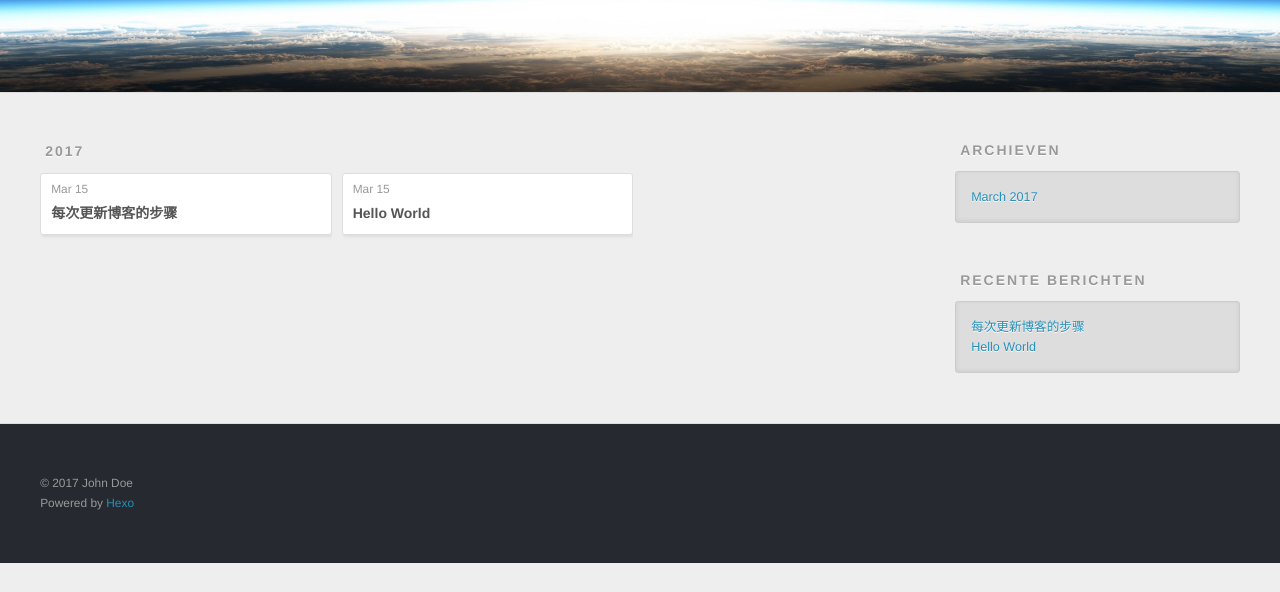
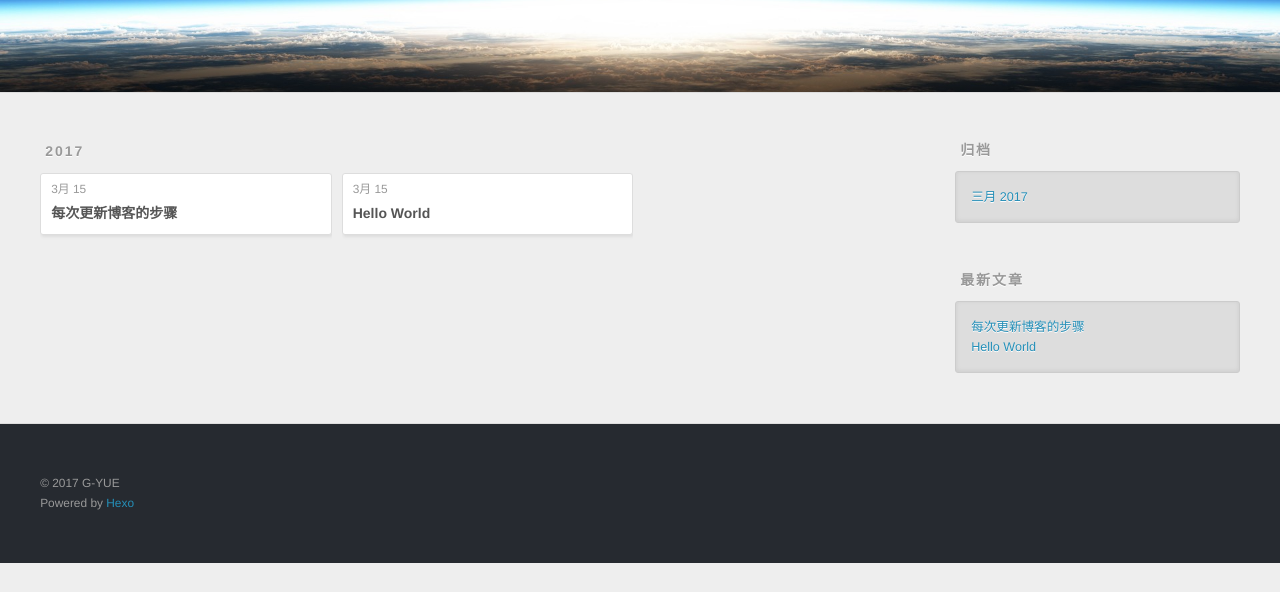
Before and after one commit to G-YUE/G-YUE.github.io, a plain HTML site: page archives/index.html in a window 1280 px wide. Shown: the part 208-800 px from the top of the page. Drawn offline with nearby package versions, Linux system fonts and the light colour scheme.

Commit message:
Site updated: 2017-03-15 19:27:15

```diff
--- a/archives/index.html
+++ b/archives/index.html
@@ -3,7 +3,7 @@
 <head>
   <meta charset="utf-8">
 
-  <title>Archieven | Hexo</title>
+  <title>归档 | Hexo</title>
   <meta name="viewport" content="width=device-width, initial-scale=1, maximum-scale=1">
   <meta property="og:type" content="website">
 <meta property="og:title" content="Hexo">
@@ -50,7 +50,7 @@
 
           <a id="nav-rss-link" class="nav-icon" href="/atom.xml" title="RSS Feed"></a>
 
-        <a id="nav-search-btn" class="nav-icon" title="Zoeken"></a>
+        <a id="nav-search-btn" class="nav-icon" title="搜索"></a>
       </nav>
       <div id="search-form-wrap">
         <form action="//google.com/search" method="get" accept-charset="UTF-8" class="search-form"><input type="search" name="q" results="0" class="search-form-input" placeholder="Search"><button type="submit" class="search-form-submit">&#xF002;</button><input type="hidden" name="sitesearch" value="http://yoursite.com"></form>
@@ -76,7 +76,7 @@
   <div class="archive-article-inner">
     <header class="archive-article-header">
       <a href="/2017/03/15/每次更新博客步骤/" class="archive-article-date">
-  <time datetime="2017-03-15T06:51:31.384Z" itemprop="datePublished">Mar 15</time>
+  <time datetime="2017-03-15T06:51:31.384Z" itemprop="datePublished">3月 15</time>
 </a>
 
 
@@ -95,7 +95,7 @@
   <div class="archive-article-inner">
     <header class="archive-article-header">
       <a href="/2017/03/15/hello-world/" class="archive-article-date">
-  <time datetime="2017-03-15T06:36:47.474Z" itemprop="datePublished">Mar 15</time>
+  <time datetime="2017-03-15T06:36:47.474Z" itemprop="datePublished">3月 15</time>
 </a>
 
 
@@ -126,9 +126,9 @@
 
 
   <div class="widget-wrap">
-    <h3 class="widget-title">Archieven</h3>
+    <h3 class="widget-title">归档</h3>
     <div class="widget">
-      <ul class="archive-list"><li class="archive-list-item"><a class="archive-list-link" href="/archives/2017/03/">March 2017</a></li></ul>
+      <ul class="archive-list"><li class="archive-list-item"><a class="archive-list-link" href="/archives/2017/03/">三月 2017</a></li></ul>
     </div>
   </div>
 
@@ -136,7 +136,7 @@
 
 
   <div class="widget-wrap">
-    <h3 class="widget-title">Recente berichten</h3>
+    <h3 class="widget-title">最新文章</h3>
     <div class="widget">
       <ul>
 
@@ -160,7 +160,7 @@
 
   <div class="outer">
     <div id="footer-info" class="inner">
-      &copy; 2017 John Doe<br>
+      &copy; 2017 G-YUE<br>
       Powered by <a href="http://hexo.io/" target="_blank">Hexo</a>
     </div>
   </div>
```
Also changed, not shown: 2017/03/15/hello-world/index.html (+7 -7 lines), 2017/03/15/每次更新博客步骤/index.html (+7 -7 lines), archives/2017/03/index.html (+8 -8 lines), archives/2017/index.html (+8 -8 lines), index.html (+7 -7 lines).
